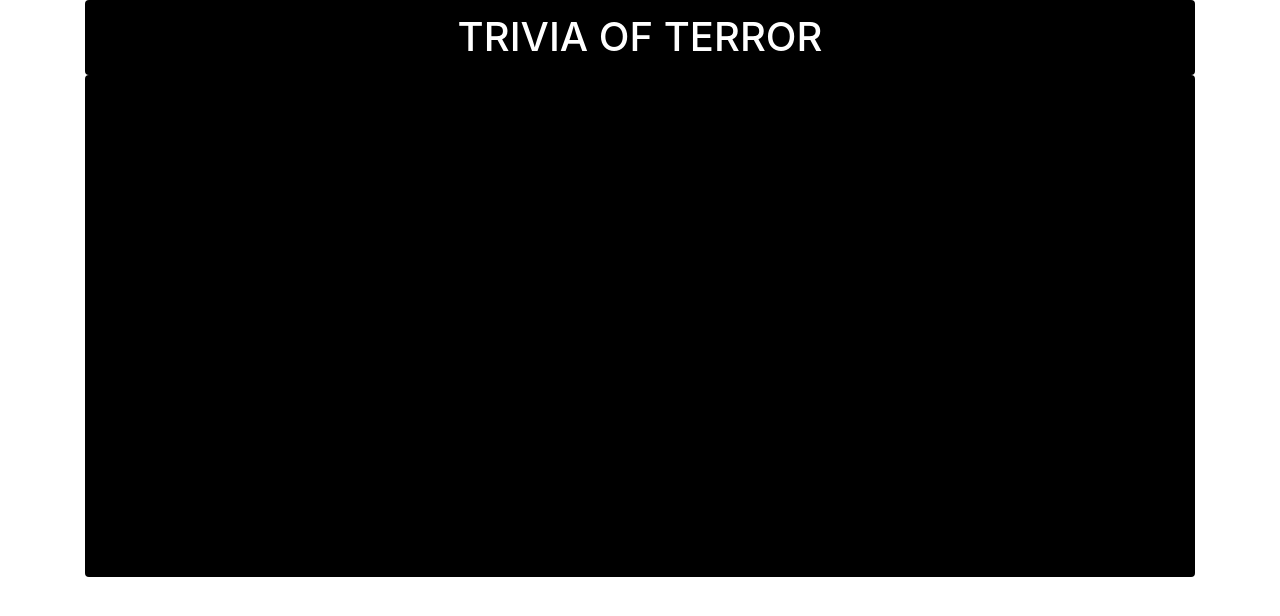
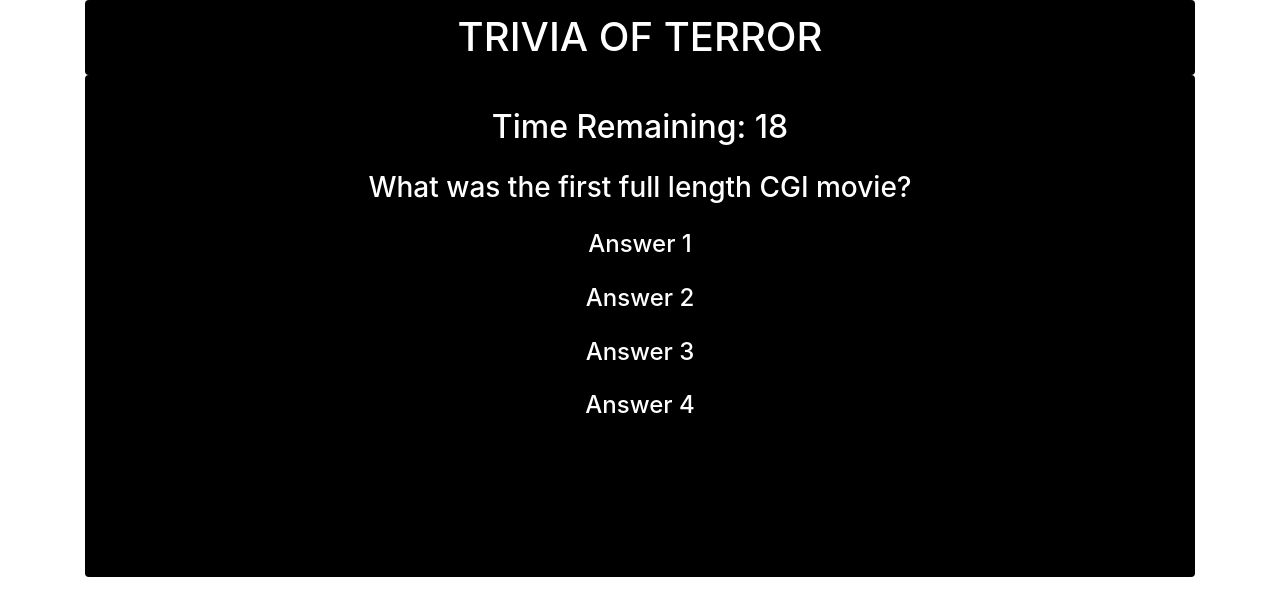
Before and after one commit to lperales321/TriviaGame, a plain HTML site: page index.html in a window 1280 px wide. Both pictures are taken after a click on the button "ENTER". Drawn offline with nearby package versions, Linux system fonts and the light colour scheme.

Commit message:
add timer interval

```diff
--- a/assets/javascript/app.js
+++ b/assets/javascript/app.js
@@ -1,4 +1,50 @@
+const listOfQuestions = [
+    {question: "What was the first full length CGI movie?", answer1: "Answer 1", answer2: "Answer 2", answer3: "Answer 3", answer4: "Answer 4"}
+]
+
+let intervalId = 0;
+let questionId = 0;
+let timeRemaining = 20;
+let totalWins = 0;
+let totalLosses = 0;
+
+function startTrivia() {
+    displayQuestion();
+    startTimer();
+}
+
+function displayQuestion() {
+    $('#question').text(listOfQuestions[questionId].question);
+    $('#answer1').text(listOfQuestions[questionId].answer1);
+    $('#answer2').text(listOfQuestions[questionId].answer2);
+    $('#answer3').text(listOfQuestions[questionId].answer3);
+    $('#answer4').text(listOfQuestions[questionId].answer4);
+    $('#time-remaining').text(`Time Remaining: ${timeRemaining}`);
+}
+
+function startTimer() {
+    intervalId = setInterval(calculateTimeRemaining, 1000);
+}
+
+function calculateTimeRemaining() {
+    if (timeRemaining > 0) {
+        timeRemaining--;
+        $('#time-remaining').text(`Time Remaining: ${timeRemaining}`);
+    }
+    else {
+        stopTimer();
+    }
+}
+
+function stopTimer() {
+    clearInterval(intervalId);
+    timeRemaining = 20;
+}
+
 $('#start').on("click", function () {
-    //hide START button
     $('#start').hide();
+    startTrivia();
 });
+
+$('#answer1').on("click", function () {
+});
--- a/index.html
+++ b/index.html
@@ -9,6 +9,9 @@
 
     <!-- JQuery -->
     <script src="https://code.jquery.com/jquery.js"></script>
+
+    <!-- Bootstrap JS -->
+    <!-- <script src="https://stackpath.bootstrapcdn.com/bootstrap/4.3.1/js/bootstrap.min.js" integrity="sha384-JjSmVgyd0p3pXB1rRibZUAYoIIy6OrQ6VrjIEaFf/nJGzIxFDsf4x0xIM+B07jRM" crossorigin="anonymous"></script> -->
 </html>
 
 <body>
@@ -25,12 +28,46 @@
                 <div class="card">
                     <div class="card-body text-center">
                         <button id="start" type="button" class="btn btn-lg btn-danger">ENTER</button>
+                        <h2 id="time-remaining" class="card-header text-center"></h2>
+                        <h3 id="question" class="card-header text-center"></h3>
+                        <h4 id="answer1" class="card-header text-center"></h4>
+                        <h4 id="answer2" class="card-header text-center"></h4>
+                        <h4 id="answer3" class="card-header text-center"></h4>
+                        <h4 id="answer4" class="card-header text-center"></h4>
                     </div>
                 </div>
             </div>
         </div>
     </div>
 
+
+    <!-- Button trigger modal -->
+    <!-- <button type="button" id="start" class="btn btn-lg btn-danger" data-toggle="modal" data-target="#exampleModalCenter">
+        ENTER
+    </button> -->
+
+
+    <!-- Modal -->
+    <!-- <div class="modal fade" id="exampleModalCenter" tabindex="-1" role="dialog" aria-labelledby="exampleModalCenterTitle" aria-hidden="true">
+        <div class="modal-dialog modal-dialog-centered" role="document">
+            <div class="modal-content">
+                <div class="modal-header">
+                    <h5 class="modal-title" id="exampleModalCenterTitle">Modal title</h5>
+                    <button type="button" class="close" data-dismiss="modal" aria-label="Close">
+                        <span aria-hidden="true">&times;</span>
+                    </button>
+                </div>
+                <div class="modal-body">
+                    ...
+                </div>
+                <div class="modal-footer">
+                    <button type="button" class="btn btn-secondary" data-dismiss="modal">Close</button>
+                    <button type="button" class="btn btn-primary">Save changes</button>
+                </div>
+            </div>
+        </div>
+    </div> -->
+
     <!-- Add link to the javascript -->
     <script type="text/javascript" src="assets/javascript/app.js"></script>
 
```
